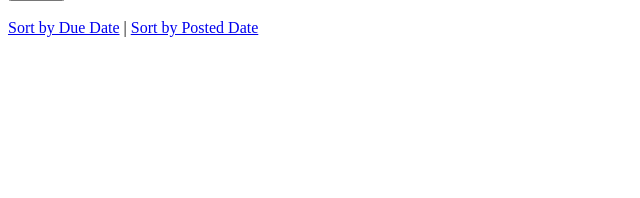
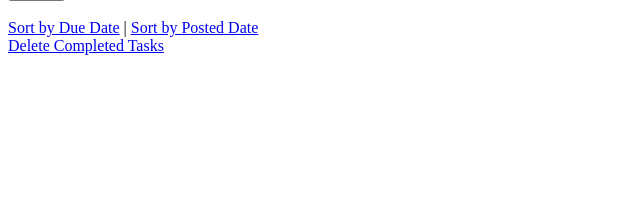
Before and after one commit to s1f10240182/django-test-exercise, a Django app: page / in a window 1280 px wide. Shown: the part 212-410 px from the top of the page, without its empty margins (0-640 px from the left). Run offline with Django 5.2, Linux system fonts and the light colour scheme; data that the repository does not hold is empty.

Commit message:
完了済みタスクを削除する機能を追加

```diff
--- a/config/urls.py
+++ b/config/urls.py
@@ -25,4 +25,5 @@ urlpatterns = [
     path('<int:task_id>/update', todo_views.update, name='update'),
     path('<int:task_id>/delete', todo_views.delete, name='delete'),
     path('<int:task_id>/close', todo_views.close, name='close'),
+    path('delete_closed/', todo_views.delete_closed, name='delete_closed'),
 ]
--- a/todo/templates/todo/index.html
+++ b/todo/templates/todo/index.html
@@ -32,6 +32,10 @@
       <a href="{% url 'index' %}?order=post">Sort by Posted Date</a>
     </div>
 
+    <div>
+      <a href="{% url 'delete_closed' %}">Delete Completed Tasks</a>
+    </div>
+
     {% for task in tasks %}
     <div class="text">
       <h2><a href="{% url 'detail' task.id %}">{{ task.title }}</a></h2>
--- a/todo/views.py
+++ b/todo/views.py
@@ -65,3 +65,7 @@ def close(request, task_id):
     task.completed = True
     task.save()
     return redirect(index)
+
+def delete_closed(request):
+    Task.objects.filter(completed=True).delete()
+    return redirect(index)
```
